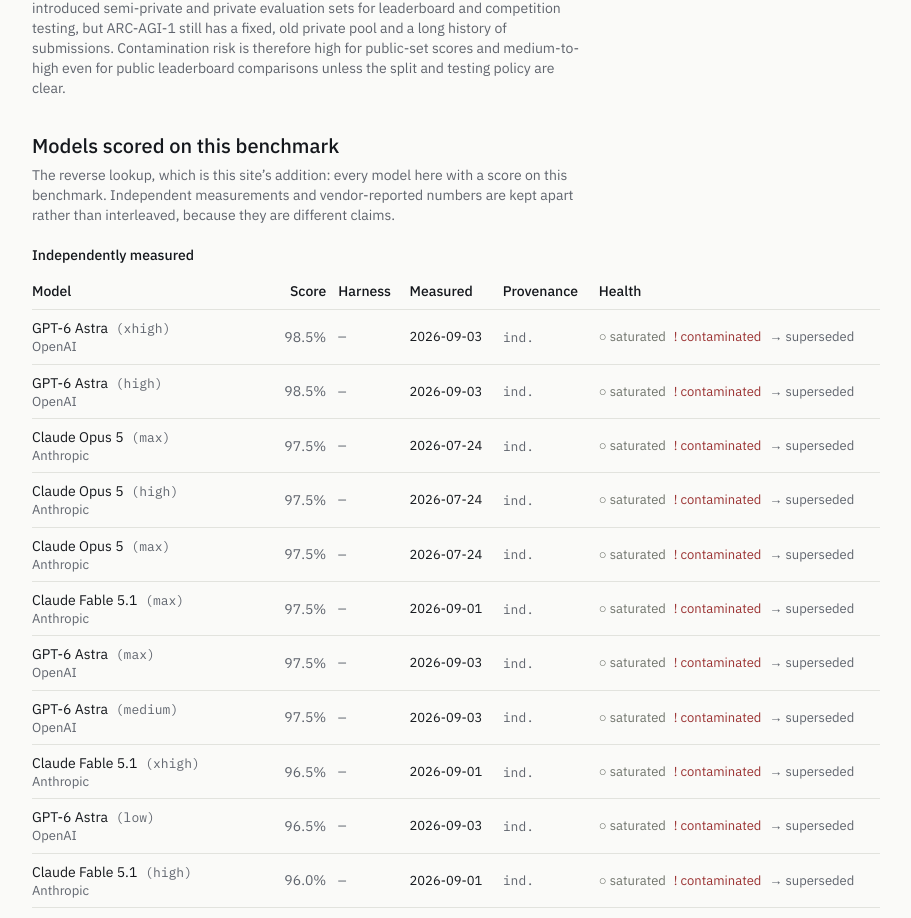
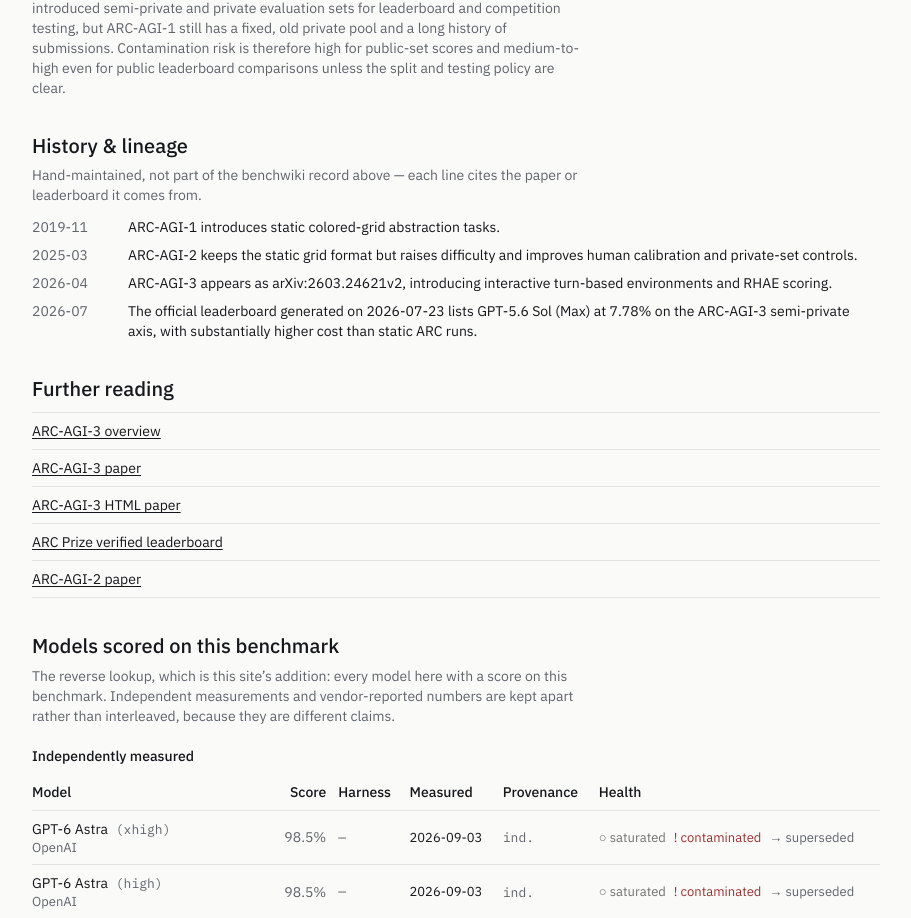
Before and after one commit to dhruvladani04/lllm-atlas, a Next.js app: page /benchmarks/arc-agi in a window 1280 px wide. Shown: the part 896-1814 px from the top of the page, without its empty margins (184-1095 px from the left). Built offline with nearby package versions, Linux system fonts and the light colour scheme; no server answers.

Commit message:
feat(benchmarks): add hand-maintained History & lineage and Further reading sections

```diff
--- a/app/(site)/benchmarks/[slug]/page.tsx
+++ b/app/(site)/benchmarks/[slug]/page.tsx
@@ -2,6 +2,7 @@
 import Link from "next/link";
 import { notFound, redirect } from "next/navigation";
 import {
+  loadBenchmarkHistory,
   loadBenchmarks,
   loadFreshness,
   loadJoinedScores,
@@ -72,6 +73,7 @@
   const independent = scores.filter((score) => score.provenance === "independent");
   const vendor = scores.filter((score) => score.provenance === "vendor-reported");
   const successor = benchmark.successor;
+  const history = loadBenchmarkHistory()[slug] ?? null;
 
   return (
     <main className="mx-auto max-w-4xl px-6 py-10">
@@ -198,6 +200,39 @@
           </p>
         ) : null}
       </section>
+
+      {history !== null && history.lineage.length > 0 ? (
+        <section className="mt-8">
+          <h2 className="text-lg font-medium">History &amp; lineage</h2>
+          <p className="mt-1 max-w-[66ch] text-sm text-ink-mute">
+            Hand-maintained, not part of the benchwiki record above — each line cites the
+            paper or leaderboard it comes from.
+          </p>
+          <ol className="mt-3 space-y-2 text-sm">
+            {history.lineage.map((event) => (
+              <li key={event.date} className="flex gap-4">
+                <span className="tabular w-20 shrink-0 text-ink-mute">{event.date}</span>
+                <span>{event.note}</span>
+              </li>
+            ))}
+          </ol>
+        </section>
+      ) : null}
+
+      {history !== null && history.further_reading.length > 0 ? (
+        <section className="mt-8">
+          <h2 className="text-lg font-medium">Further reading</h2>
+          <ul className="mt-2 divide-y divide-rule border-y border-rule text-sm">
+            {history.further_reading.map((link) => (
+              <li key={link.url} className="py-2">
+                <a className="underline underline-offset-2" href={link.url}>
+                  {link.label}
+                </a>
+              </li>
+            ))}
+          </ul>
+        </section>
+      ) : null}
 
       <section className="mt-8">
         <h2 className="text-lg font-medium">Models scored on this benchmark</h2>
--- /dev/null
+++ b/data/registry/benchmark-history.json
@@ -0,0 +1,83 @@
+{
+  "arc-agi": {
+    "lineage": [
+      {
+        "date": "2019-11",
+        "note": "ARC-AGI-1 introduces static colored-grid abstraction tasks."
+      },
+      {
+        "date": "2025-03",
+        "note": "ARC-AGI-2 keeps the static grid format but raises difficulty and improves human calibration and private-set controls."
+      },
+      {
+        "date": "2026-04",
+        "note": "ARC-AGI-3 appears as arXiv:2603.24621v2, introducing interactive turn-based environments and RHAE scoring."
+      },
+      {
+        "date": "2026-07",
+        "note": "The official leaderboard generated on 2026-07-23 lists GPT-5.6 Sol (Max) at 7.78% on the ARC-AGI-3 semi-private axis, with substantially higher cost than static ARC runs."
+      }
+    ],
+    "further_reading": [
+      { "label": "ARC-AGI-3 overview", "url": "https://arcprize.org/arc-agi/3" },
+      { "label": "ARC-AGI-3 paper", "url": "https://arxiv.org/abs/2603.24621" },
+      { "label": "ARC-AGI-3 HTML paper", "url": "https://arxiv.org/html/2603.24621v2" },
+      { "label": "ARC Prize verified leaderboard", "url": "https://arcprize.org/leaderboard" },
+      { "label": "ARC-AGI-2 paper", "url": "https://arxiv.org/abs/2505.11831" }
+    ]
+  },
+  "arc-agi-2": {
+    "lineage": [
+      {
+        "date": "2019-11",
+        "note": "ARC-AGI-1 introduces static colored-grid abstraction tasks."
+      },
+      {
+        "date": "2025-03",
+        "note": "ARC-AGI-2 keeps the static grid format but raises difficulty and improves human calibration and private-set controls."
+      },
+      {
+        "date": "2026-04",
+        "note": "ARC-AGI-3 appears as arXiv:2603.24621v2, introducing interactive turn-based environments and RHAE scoring."
+      },
+      {
+        "date": "2026-07",
+        "note": "The official leaderboard generated on 2026-07-23 lists GPT-5.6 Sol (Max) at 7.78% on the ARC-AGI-3 semi-private axis, with substantially higher cost than static ARC runs."
+      }
+    ],
+    "further_reading": [
+      { "label": "ARC-AGI-3 overview", "url": "https://arcprize.org/arc-agi/3" },
+      { "label": "ARC-AGI-3 paper", "url": "https://arxiv.org/abs/2603.24621" },
+      { "label": "ARC-AGI-3 HTML paper", "url": "https://arxiv.org/html/2603.24621v2" },
+      { "label": "ARC Prize verified leaderboard", "url": "https://arcprize.org/leaderboard" },
+      { "label": "ARC-AGI-2 paper", "url": "https://arxiv.org/abs/2505.11831" }
+    ]
+  },
+  "arc-agi-3": {
+    "lineage": [
+      {
+        "date": "2019-11",
+        "note": "ARC-AGI-1 introduces static colored-grid abstraction tasks."
+      },
+      {
+        "date": "2025-03",
+        "note": "ARC-AGI-2 keeps the static grid format but raises difficulty and improves human calibration and private-set controls."
+      },
+      {
+        "date": "2026-04",
+        "note": "ARC-AGI-3 appears as arXiv:2603.24621v2, introducing interactive turn-based environments and RHAE scoring."
+      },
+      {
+        "date": "2026-07",
+        "note": "The official leaderboard generated on 2026-07-23 lists GPT-5.6 Sol (Max) at 7.78% on the ARC-AGI-3 semi-private axis, with substantially higher cost than static ARC runs."
+      }
+    ],
+    "further_reading": [
+      { "label": "ARC-AGI-3 overview", "url": "https://arcprize.org/arc-agi/3" },
+      { "label": "ARC-AGI-3 paper", "url": "https://arxiv.org/abs/2603.24621" },
+      { "label": "ARC-AGI-3 HTML paper", "url": "https://arxiv.org/html/2603.24621v2" },
+      { "label": "ARC Prize verified leaderboard", "url": "https://arcprize.org/leaderboard" },
+      { "label": "ARC-AGI-2 paper", "url": "https://arxiv.org/abs/2505.11831" }
+    ]
+  }
+}
--- a/lib/data/derived.ts
+++ b/lib/data/derived.ts
@@ -2,6 +2,7 @@
 import { join } from "node:path";
 import { z } from "zod";
 import { Benchmark } from "@/lib/schemas/benchmark";
+import { BenchmarkHistory } from "@/lib/schemas/benchmark-history";
 import { JoinedScore, Score } from "@/lib/schemas/score";
 import { Model } from "@/lib/schemas/model";
 import { SourceMeta } from "@/lib/schemas/common";
@@ -16,6 +17,7 @@
  */
 
 const DERIVED = join(process.cwd(), "data", "derived");
+const REGISTRY = join(process.cwd(), "data", "registry");
 
 function read<T>(fileName: string, schema: z.ZodType<T>, fallback: T): T {
   const path = join(DERIVED, fileName);
@@ -62,6 +64,17 @@
   return read("benchmarks.json", z.array(Benchmark), []);
 }
 
+/**
+ * Hand-maintained, not ingested — see `lib/schemas/benchmark-history.ts`. Lives under
+ * `data/registry/` rather than `data/derived/` because nothing generates it; a human edits
+ * it directly, the same way `data/registry/models.json` is edited directly.
+ */
+export function loadBenchmarkHistory(): BenchmarkHistory {
+  const path = join(REGISTRY, "benchmark-history.json");
+  if (!existsSync(path)) return {};
+  return BenchmarkHistory.parse(JSON.parse(readFileSync(path, "utf8")) as unknown);
+}
+
 export function loadFreshness(): Freshness {
   return read("freshness.json", Freshness, {});
 }
--- /dev/null
+++ b/lib/schemas/benchmark-history.ts
@@ -0,0 +1,35 @@
+import { z } from "zod";
+
+/**
+ * specs/03-sections/benchmarks.md — History & lineage.
+ *
+ * Unlike the rest of `data/registry/`, this is not model or benchmark identity — it is
+ * hand-written editorial content, one step short of prose, citing the papers and
+ * leaderboards a benchmark's lineage actually rests on. It is not part of the benchwiki
+ * ingestion: benchwiki's payload carries a `successor` slug but no narrative and no
+ * citations, so this file exists to hold the two things benchwiki does not give us. Every
+ * entry names a real, dated, linkable source; nothing here is inferred or paraphrased from
+ * an unlinked memory.
+ */
+
+export const LineageEvent = z.object({
+  date: z.string().min(1), // month precision is normal here: "2026-04"
+  note: z.string().min(1),
+});
+export type LineageEvent = z.infer<typeof LineageEvent>;
+
+export const FurtherReadingLink = z.object({
+  label: z.string().min(1),
+  url: z.url(),
+});
+export type FurtherReadingLink = z.infer<typeof FurtherReadingLink>;
+
+export const BenchmarkHistoryEntry = z.object({
+  lineage: z.array(LineageEvent),
+  further_reading: z.array(FurtherReadingLink),
+});
+export type BenchmarkHistoryEntry = z.infer<typeof BenchmarkHistoryEntry>;
+
+/** Keyed by benchmark slug. A slug with no entry simply has no history section rendered. */
+export const BenchmarkHistory = z.record(z.string(), BenchmarkHistoryEntry);
+export type BenchmarkHistory = z.infer<typeof BenchmarkHistory>;
--- a/specs/03-sections/benchmarks.md
+++ b/specs/03-sections/benchmarks.md
@@ -31,11 +31,18 @@
 3. **Health** — status evidence, saturation date, contamination mitigation, refresh cycle.
    Render `statistical_note` prominently. These notes are the most useful and most ignored
    field in the whole dataset.
-4. **Models scored on this benchmark** — the reverse index. Table of every model on the
+4. **History & lineage** and **Further reading** — optional, rendered only where
+   `data/registry/benchmark-history.json` has an entry for the slug. This is hand-written
+   editorial content, not part of the benchwiki ingestion: benchwiki's `successor` field
+   names the next benchmark in a family but carries no narrative and no citations, and
+   this site will not invent either. Every lineage line and every further-reading link
+   names its own real, dated source (a paper, an official leaderboard) rather than
+   paraphrasing from memory. See `lib/schemas/benchmark-history.ts`.
+5. **Models scored on this benchmark** — the reverse index. Table of every model on the
    site with a score here, each with provenance, harness where relevant, date and source.
    Sortable. Vendor-reported and independent scores visually separated, never interleaved
    as if equivalent.
-5. **Trajectory** — drawn as inline SVG rather than with a chart library: it is a scatter
+6. **Trajectory** — drawn as inline SVG rather than with a chart library: it is a scatter
    with two mark types, and a charting dependency would add weight to a route that does
    not need one. Independent points are filled circles and vendor-reported ones open
    squares, so the distinction survives greyscale and colour blindness. Points are never
@@ -45,7 +52,7 @@
    axis once on first view, so the shape of saturation is legible as a process; under
    `prefers-reduced-motion` the finished chart renders immediately. Animating a
    connection the data does not support is a stronger lie than drawing one.
-6. **Source** — canonical link to the benchwiki page, its `last_updated` date, and this
+7. **Source** — canonical link to the benchwiki page, its `last_updated` date, and this
    site's fetch date.
 
 ### Constraints
@@ -74,3 +81,6 @@
 - Recorded the link-mode redirect behaviour and the hand-drawn trajectory. Milestone 5.
 - Trajectory may draw in once on first view, with a static equivalent under reduced
   motion.
+- Added the optional hand-maintained "History & lineage" and "Further reading" blocks,
+  backed by `data/registry/benchmark-history.json`, and renumbered the detail-page list.
+  Populated for the ARC-AGI family (`arc-agi`, `arc-agi-2`, `arc-agi-3`).
```
